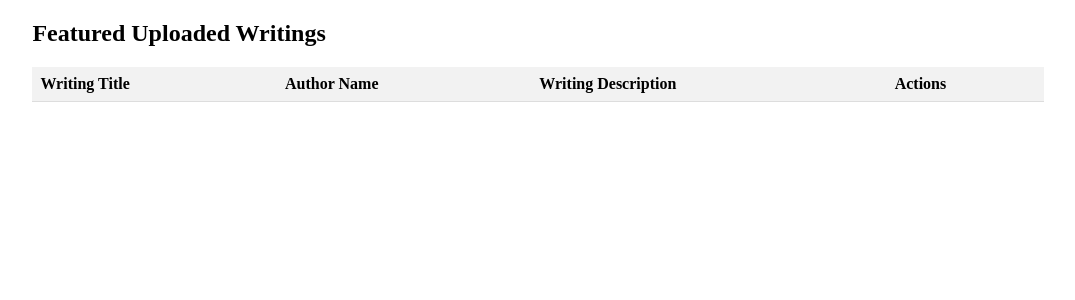
After one commit to gaudeltheg/audiosite, a PHP site: page /uploaded-writing.php in a window 1280 px wide. The commit adds this page. Shown: the top 300 px of the page, without its empty margins (102-1177 px from the left). Run offline with PHP 8.4, Linux system fonts and the light colour scheme; lists and menus that the app fills with data are empty; some libraries are stand-ins or nearby versions.

Commit message:
files-added

```diff
--- /dev/null
+++ b/audiofirstdraft/uploaded-writing.php
@@ -0,0 +1,111 @@
+<!DOCTYPE html>
+<html lang="en">
+<head>
+    <meta charset="UTF-8">
+    <meta name="viewport" content="width=device-width, initial-scale=1.0">
+    <title>Uploaded Writings</title>
+    <link rel="stylesheet" href="//cdn.datatables.net/2.0.2/css/dataTables.dataTables.min.css">
+     <style>
+        .container {
+            width: 80%;
+            margin: 0 auto;
+        }
+
+        table {
+            width: 100%;
+            border-collapse: collapse;
+            margin-top: 20px;
+        }
+
+        th, td {
+            padding: 8px;
+            text-align: left;
+            border-bottom: 1px solid #ddd;
+        }
+
+        th {
+            background-color: #f2f2f2;
+        }
+
+        tr:hover {
+            background-color: #f5f5f5;
+        }
+
+        img {
+            max-width: 100px; /* Adjust image width as needed */
+            height: auto;
+        }
+
+        .btn {
+            padding: 5px 10px;
+            border: none;
+            cursor: pointer;
+            border-radius: 3px;
+        }
+
+        .btn-edit {
+            background-color: #4CAF50;
+            color: white;
+        }
+
+        .btn-delete {
+            background-color: #f44336;
+            color: white;
+        }
+    </style>
+</head>
+<body>
+    <div class="container">
+        <h2>Featured Uploaded Writings</h2>
+        <table id="myTable">
+            <thead>
+                <tr>
+                    <th>Writing Title</th>
+                    <th>Author Name</th>
+                    <th>Writing Description</th>
+                    <th>Actions</th> <!-- New column for edit and delete buttons -->
+                </tr>
+            </thead>
+            <tbody>
+                <!-- PHP code to fetch and display uploaded data from the database -->
+                <?php
+                    // Your PHP code to fetch data from the database and loop through each record
+                    // Example:
+                    /*
+                    while ($row = mysqli_fetch_assoc($result)) {
+                        echo "<tr>";
+                        echo "<td>".$row['writing_title']."</td>";
+                        echo "<td>".$row['author_name']."</td>";
+                        echo "<td>".$row['writing_description']."</td>";
+                        echo "<td>";
+                        echo "<button class='btn btn-edit' onclick='editRow(".$row['id'].")'>Edit</button>";
+                        echo "<button class='btn btn-delete' onclick='deleteRow(".$row['id'].")'>Delete</button>";
+                        echo "</td>";
+                        echo "</tr>";
+                    }
+                    */
+                ?>
+            </tbody>
+        </table>
+    </div>
+
+    <script>
+        // Function to handle editing a row
+        function editRow(id) {
+            // You can implement your edit logic here
+            alert("Edit row with ID: " + id);
+        }
+
+        // Function to handle deleting a row
+        function deleteRow(id) {
+            // You can implement your delete logic here
+            alert("Delete row with ID: " + id);
+        }
+    </script>
+
+    <script src="//cdn.datatables.net/2.0.2/js/dataTables.min.js"></script>
+    <script>
+        let table = new DataTable('#myTable');
+    </script>
+</body>
+</html>
```
Also changed, not shown: audiofirstdraft/dashboard.php (+11 -4 lines), audiofirstdraft/uploaded-featured-podcast.php (added, +109 -0 lines), audiofirstdraft/Uploaded-Featured-Poetry.php (renamed from audiofirstdraft/Uploaded-Featued-Poetry.php).
